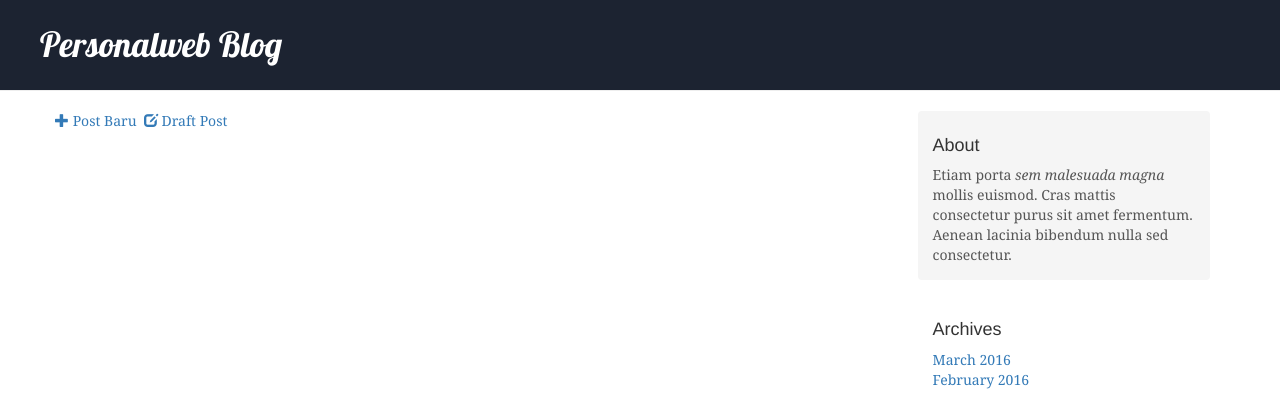
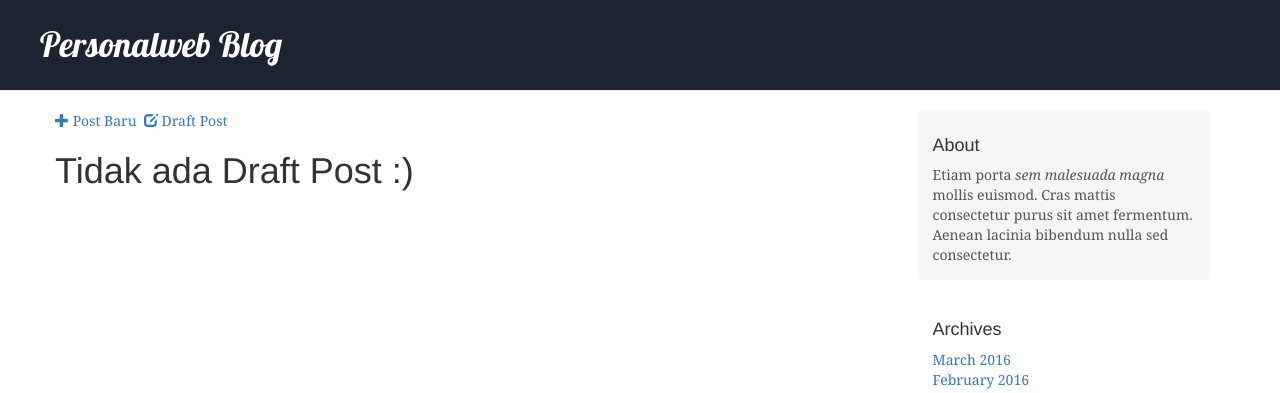
Before and after one commit to fahmyabdul/web-pertama, a Django app: a page that uses blog/templates/blog/post_draft_list.html in a window 1280 px wide. Shown: the part 40-433 px from the top of the page. Run offline with Django 3.2, Linux system fonts and the light colour scheme; a user stored in the database is signed in; tables that the repository leaves empty hold one stand-in row (values such as "Sample post"); some libraries are stand-ins or nearby versions.

Commit message:
Menampilkan Tidak ada Draft

```diff
--- a/blog/templates/blog/post_draft_list.html
+++ b/blog/templates/blog/post_draft_list.html
@@ -7,5 +7,9 @@
             <h1><a href="{% url 'blog.views.post_detail' pk=post.pk %}">{{ post.title }}</a></h1>
             <p>{{ post.text|truncatechars:200 }}</p>
         </div>
+	{% empty %}
+        <div class="post">
+            <h1>Tidak ada Draft Post :)</h1>
+        </div>
     {% endfor %}
 {% endblock %}
```
